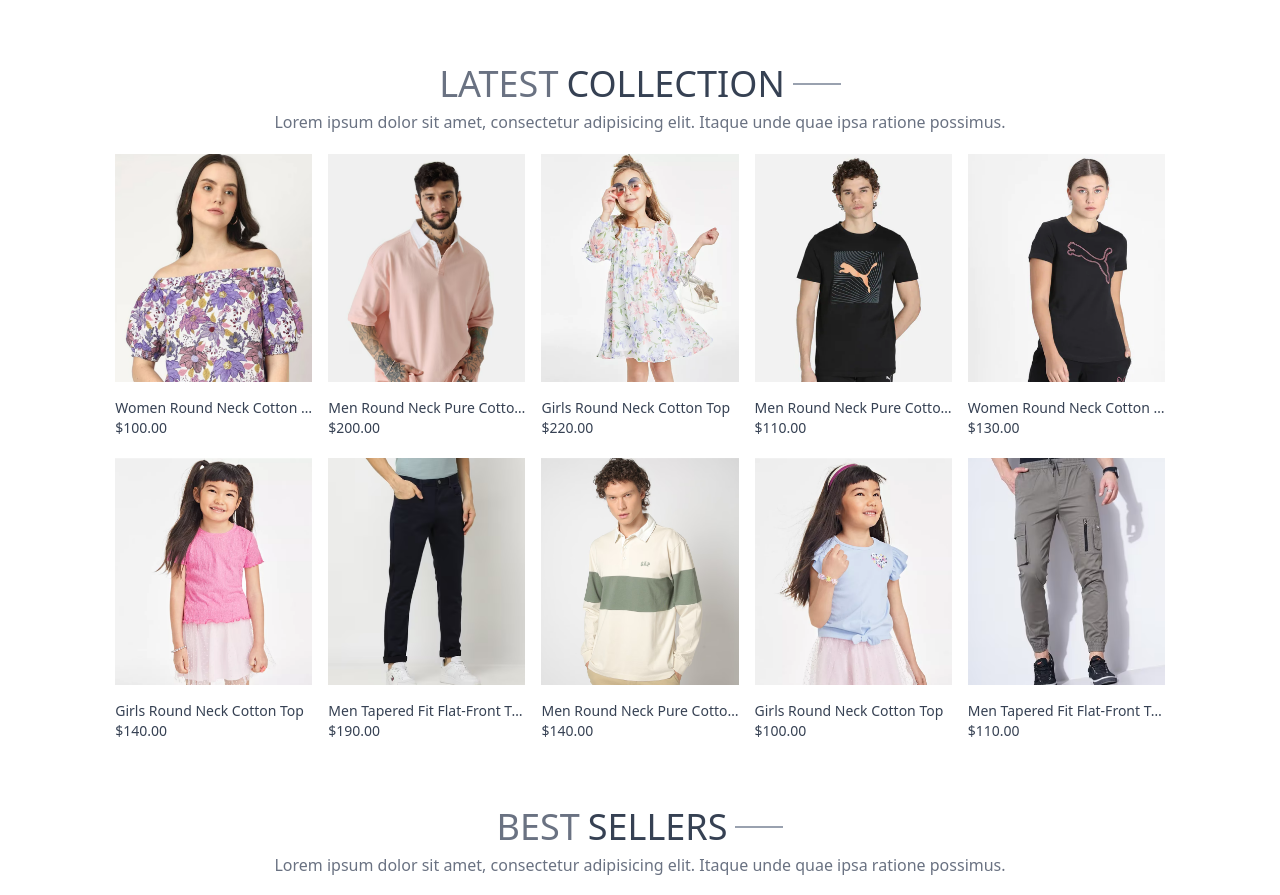
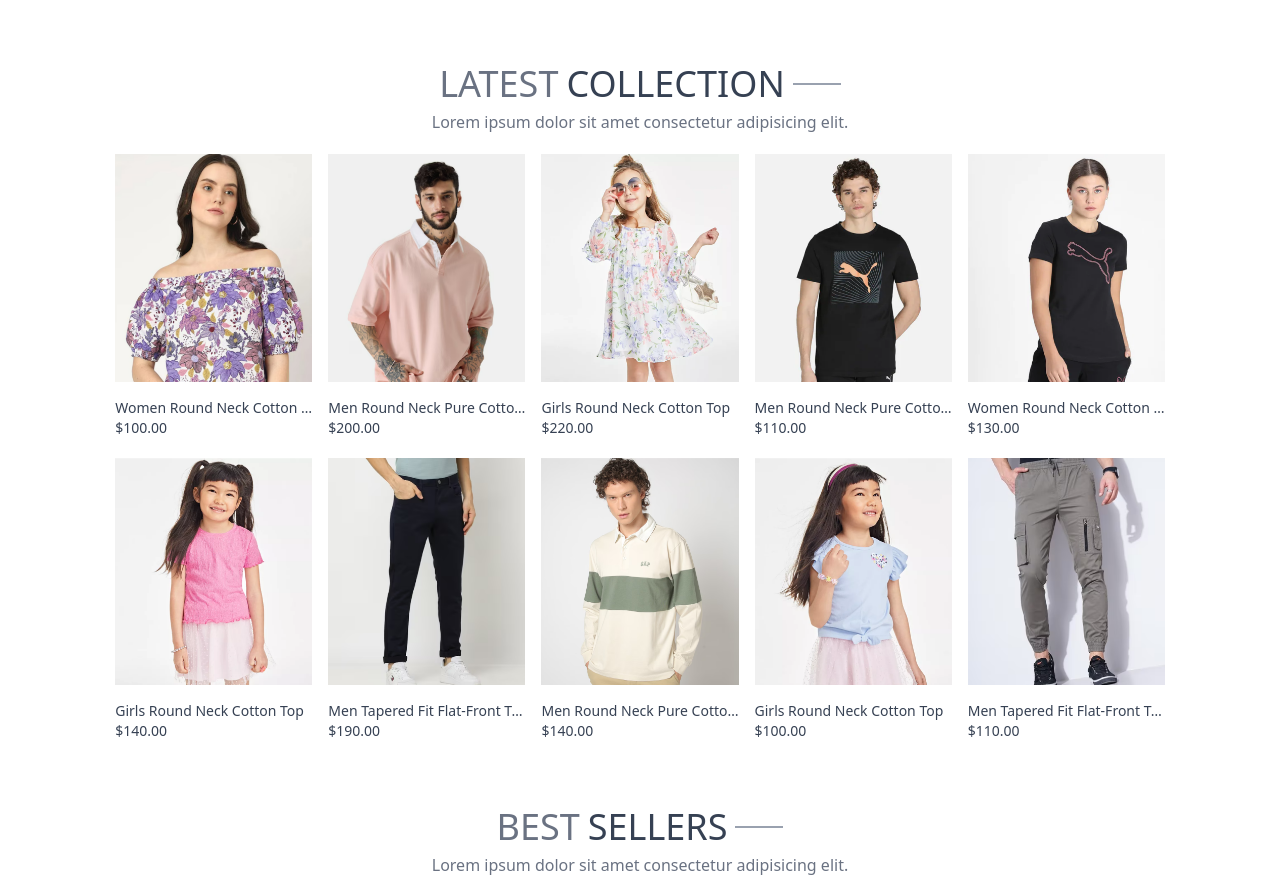
Before and after one commit to kadvehcp/kadv-ecomm, a React (Vite) app in the folder kadv-frontend/: page / in a window 1280 px wide. Shown: the part 491-1386 px from the top of the page. Built offline with nearby package versions, Linux system fonts and the light colour scheme.

Commit message:
development of footer component starts here

```diff
--- a/kadv-frontend/package.json
+++ b/kadv-frontend/package.json
@@ -11,10 +11,10 @@
   },
   "dependencies": {
     "@tailwindcss/vite": "^4.1.18",
-    "lucide-react": "^0.561.0",
+    "lucide-react": "^0.562.0",
     "react": "^19.2.3",
     "react-dom": "^19.2.3",
-    "react-router-dom": "^7.10.1",
+    "react-router-dom": "^7.11.0",
     "react-toastify": "^11.0.5",
     "tailwindcss": "^4.1.18"
   },
@@ -26,7 +26,7 @@
     "babel-plugin-react-compiler": "^1.0.0",
     "eslint": "^9.39.2",
     "eslint-plugin-react-hooks": "^7.0.1",
-    "eslint-plugin-react-refresh": "^0.4.25",
+    "eslint-plugin-react-refresh": "^0.4.26",
     "globals": "^16.5.0",
     "vite": "^7.3.0"
   }
--- a/kadv-frontend/src/App.jsx
+++ b/kadv-frontend/src/App.jsx
@@ -10,6 +10,7 @@ import Login from "./pages/Login";
 import Profile from "./pages/Profile";
 import PlaceOrder from "./pages/PlaceOrder";
 import Orders from "./pages/Orders";
+import Footer from "./components/Footer";
 
 const App = () => {
   return (
@@ -29,6 +30,7 @@ const App = () => {
           <Route path="/orders" element={<Orders />} />
         </Routes>
       </main>
+      <Footer />
     </div>
   );
 };
--- /dev/null
+++ b/kadv-frontend/src/components/Footer.jsx
@@ -0,0 +1,5 @@
+const Footer = () => {
+  return <footer>Footer</footer>;
+};
+
+export default Footer;
--- a/kadv-frontend/src/pages/Home.jsx
+++ b/kadv-frontend/src/pages/Home.jsx
@@ -1,16 +1,10 @@
 import { useContext, useState } from "react";
+import { Atom, Laptop, Sun } from "lucide-react";
 import { ShopContext } from "../context/ShopContext";
 import { assets } from "../assets/assets";
 import Title from "../components/Title";
 import ProductItem from "../components/ProductItem";
-import { Atom, Laptop, Sun } from "lucide-react";
 
-const Home = () => {
-  const { products } = useContext(ShopContext);
-  const latestProducts = products.slice(0, 10);
-  const bestSellerProducts = products
-    .filter((item) => item.bestseller)
-    .slice(0, 10);
 const OUR_POLICIES = [
   {
     PolicyIcon: Atom,
@@ -28,11 +22,39 @@ const Home = () => {
     policyBody: "Lorem ipsum, dolor sit amet consectetur adipisicing elit.",
   },
 ];
+
+const Home = () => {
+  const { products } = useContext(ShopContext);
+  const latestProducts = products.slice(0, 10);
+  const bestSellerProducts = products
+    .filter((item) => item.bestseller)
+    .slice(0, 10);
+
+  const productSections = [
+    {
+      titleFirst: "LATEST",
+      titleSecond: "COLLECTION",
+      description: "Lorem ipsum dolor sit amet consectetur adipisicing elit.",
+      products: latestProducts,
+    },
+    {
+      titleFirst: "BEST",
+      titleSecond: "SELLERS",
+      description: "Lorem ipsum dolor sit amet consectetur adipisicing elit.",
+      products: bestSellerProducts,
+    },
+  ];
   return (
     <section>
       <Hero />
-      <LatestCollection products={latestProducts} />
-      <BestSellers products={bestSellerProducts} />
+      {productSections.map(
+        ({ titleFirst, titleSecond, description, products }) => (
+          <ProductSection
+            key={`${titleFirst}-${titleSecond}`}
+            {...{ titleFirst, titleSecond, description, products }}
+          />
+        ),
+      )}
       <OurPolicy policies={OUR_POLICIES} />
       <NewsLetterBox />
     </section>
@@ -61,39 +83,13 @@ const Hero = () => {
   );
 };
 
-const LatestCollection = ({ products }) => {
+const ProductSection = ({ titleFirst, titleSecond, description, products }) => {
   return (
     <section className="my-10">
       <div className="text-center py-5 text-2xl sm:text-4xl">
-        <Title firstText="LATEST" secondText="COLLECTION" />
+        <Title firstText={titleFirst} secondText={titleSecond} />
         <p className="w-4/5 m-auto text-xs sm:text-sm md:text-base text-gray-500">
-          Lorem ipsum dolor sit amet, consectetur adipisicing elit. Itaque unde
-          quae ipsa ratione possimus.
-        </p>
-      </div>
-      <div className="grid grid-cols-2 sm:grid-cols-3 md:grid-cols-4 lg:grid-cols-5 gap-4 gap-y-5">
-        {products.map(({ _id, image, name, price }) => (
-          <ProductItem
-            key={_id}
-            id={_id}
-            image={image}
-            name={name}
-            price={price}
-          />
-        ))}
-      </div>
-    </section>
-  );
-};
-
-const BestSellers = ({ products }) => {
-  return (
-    <section className="my-10">
-      <div className="text-center py-5 text-2xl sm:text-4xl">
-        <Title firstText="BEST" secondText="SELLERS" />
-        <p className="w-4/5 m-auto text-xs sm:text-sm md:text-base text-gray-500">
-          Lorem ipsum dolor sit amet, consectetur adipisicing elit. Itaque unde
-          quae ipsa ratione possimus.
+          {description}
         </p>
       </div>
       <div className="grid grid-cols-2 sm:grid-cols-3 md:grid-cols-4 lg:grid-cols-5 gap-4 gap-y-5">
@@ -130,7 +126,7 @@ const OurPolicy = ({ policies }) => {
 const NewsLetterBox = () => {
   const [email, setEmail] = useState("");
   const onSubmitHandler = (event) => {
-    console.log(`Form Submitted Sucessfully with email id: ${email}`);
+    console.log(`Form Submitted Successfully with email id: ${email}`);
     event.preventDefault();
   };
   return (
@@ -157,6 +153,7 @@ const NewsLetterBox = () => {
         />
         <button
           type="submit"
+          disabled={!email}
           className="text-xs font-bold px-10 py-4 text-black bg-gray-400"
         >
           SUBSCRIBE
```
Also changed, not shown: 1 other file (tests, documents, lock files or other folders). Lines whose indentation alone changed are shown as unchanged.
